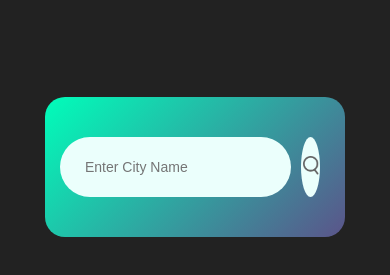
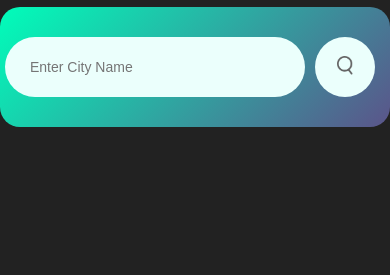
Before and after one commit to nyan-lin-aung0-hero/weather-check, a plain HTML site: page index.html in a window 390 px wide. Shown: the part 113-388 px from the top of the page. Drawn offline with Linux system fonts and the light colour scheme.

Commit message:
Update style.css for mobile.2

```diff
--- a/style.css
+++ b/style.css
@@ -99,7 +99,11 @@ body {
 }
 @media (max-width:420px) {
     .card {
-        max-width: 300px;
+        width: 100%;
+        margin: 0;
+        margin-top: 10px;
+        margin-bottom: 10px;
+        padding: 30px 25px;
     }
     .search input {
         margin-right: 10px;
```
